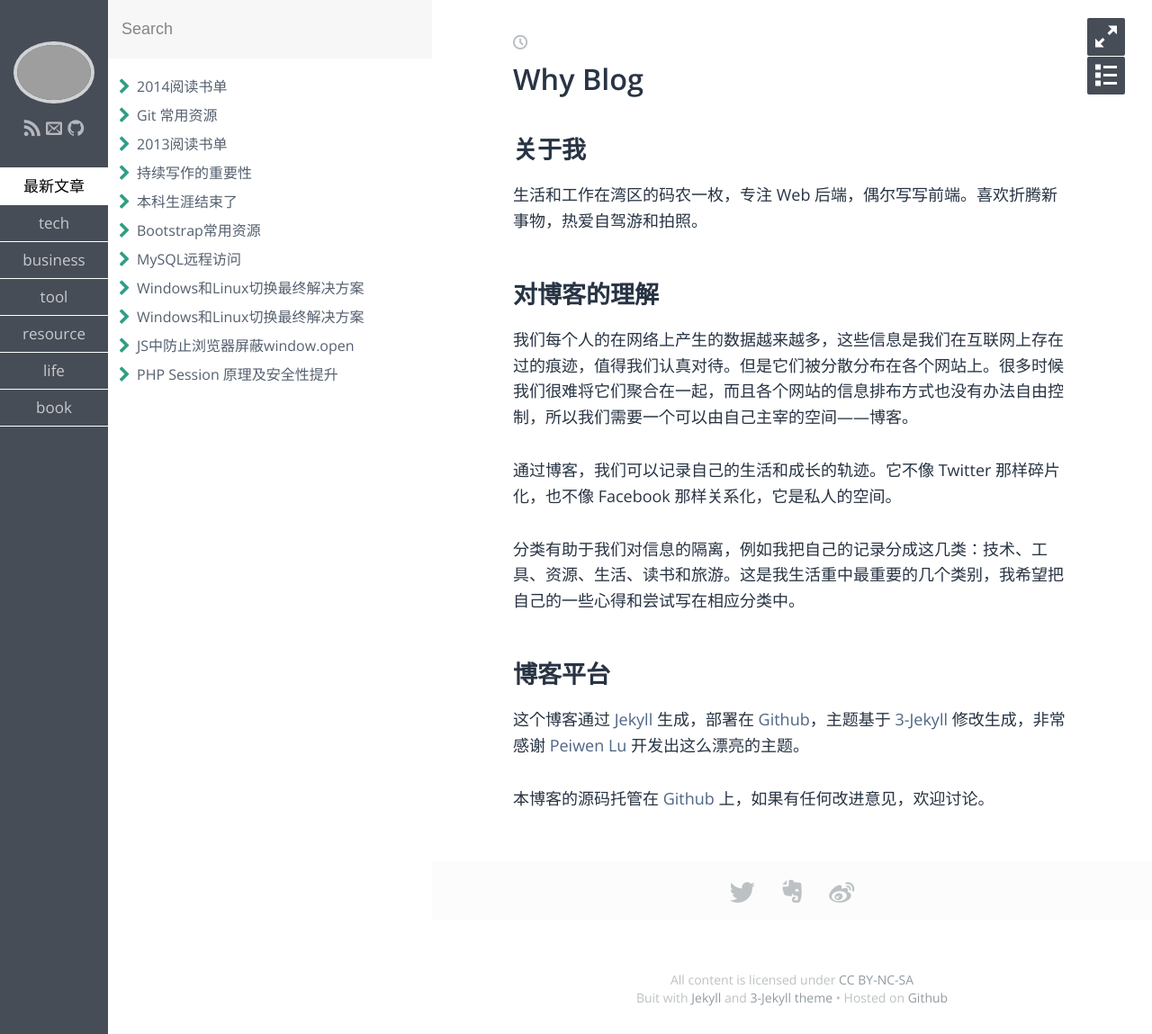
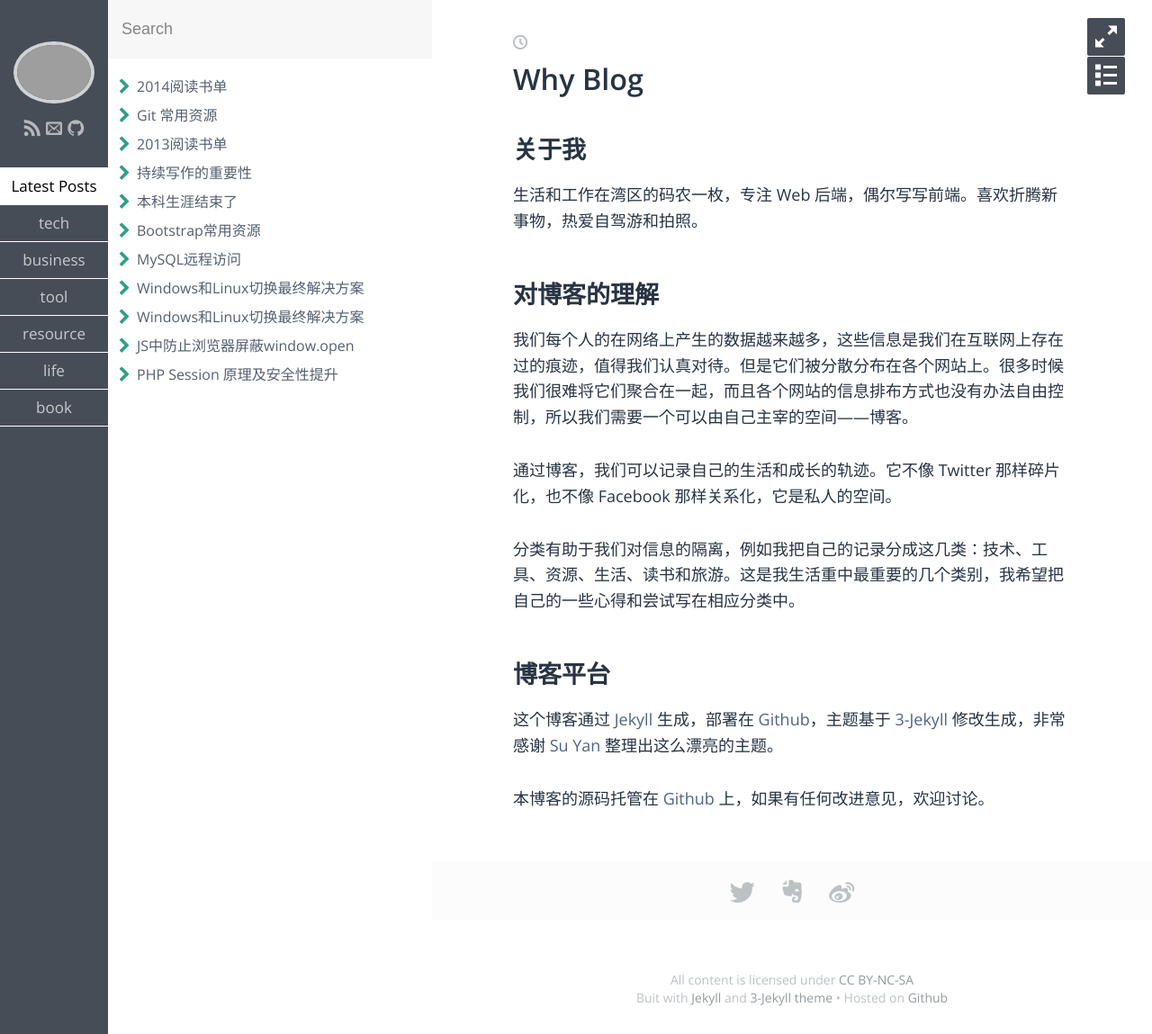
Before and after one commit to qw20012/bq, a Jekyll site: the page built from index.md, in a window 1280 px wide. Shown: the whole page at 90% size. Built offline with Jekyll 4.4.1, drawn with Linux system fonts in a browser that asks for light colours; some web fonts are replaced.

Commit message:
add theme

```diff
--- a/_includes/sidebar.html
+++ b/_includes/sidebar.html
@@ -11,7 +11,7 @@
     </div>
 
     <ul id="sidebar-tags">
-      <li class="sidebar-tag active" data-filter="recent">最新文章</li>
+      <li class="sidebar-tag active" data-filter="recent">Latest Posts</li>
       {% if site.filter == 'category' %}
         {% for category in site.categories %}
           <li class="sidebar-tag" data-filter="{{ category | first }}">{{ category | first }}</li>
--- a/index.md
+++ b/index.md
@@ -18,6 +18,6 @@ layout: post
 
 ## 博客平台
 
-这个博客通过 [Jekyll](http://jekyllrb.com/) 生成，部署在 [Github](https://pages.github.com)，主题基于 [3-Jekyll](https://github.com/P233/3-Jekyll) 修改生成，非常感谢 [Peiwen Lu](https://github.com/P233) 开发出这么漂亮的主题。
+这个博客通过 [Jekyll](http://jekyllrb.com/) 生成，部署在 [Github](https://pages.github.com)，主题基于 [3-Jekyll](https://github.com/suyan/suyan.github.io) 修改生成，非常感谢 [Su Yan](http://yansu.org) 整理出这么漂亮的主题。
 
-本博客的源码托管在 [Github](https://github.com/suyan/suyan.github.io) 上，如果有任何改进意见，欢迎讨论。
+本博客的源码托管在 [Github](https://github.com/qw20012/bq.git) 上，如果有任何改进意见，欢迎讨论。
```
